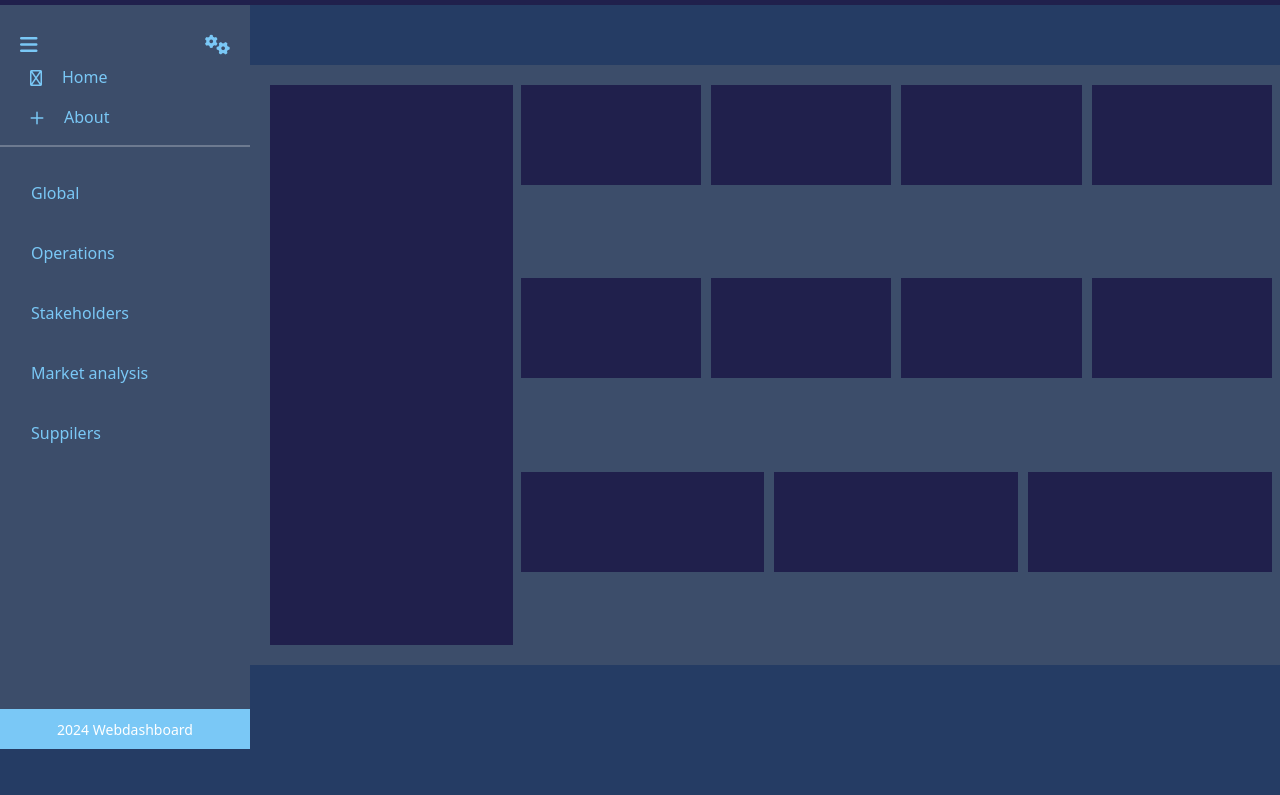
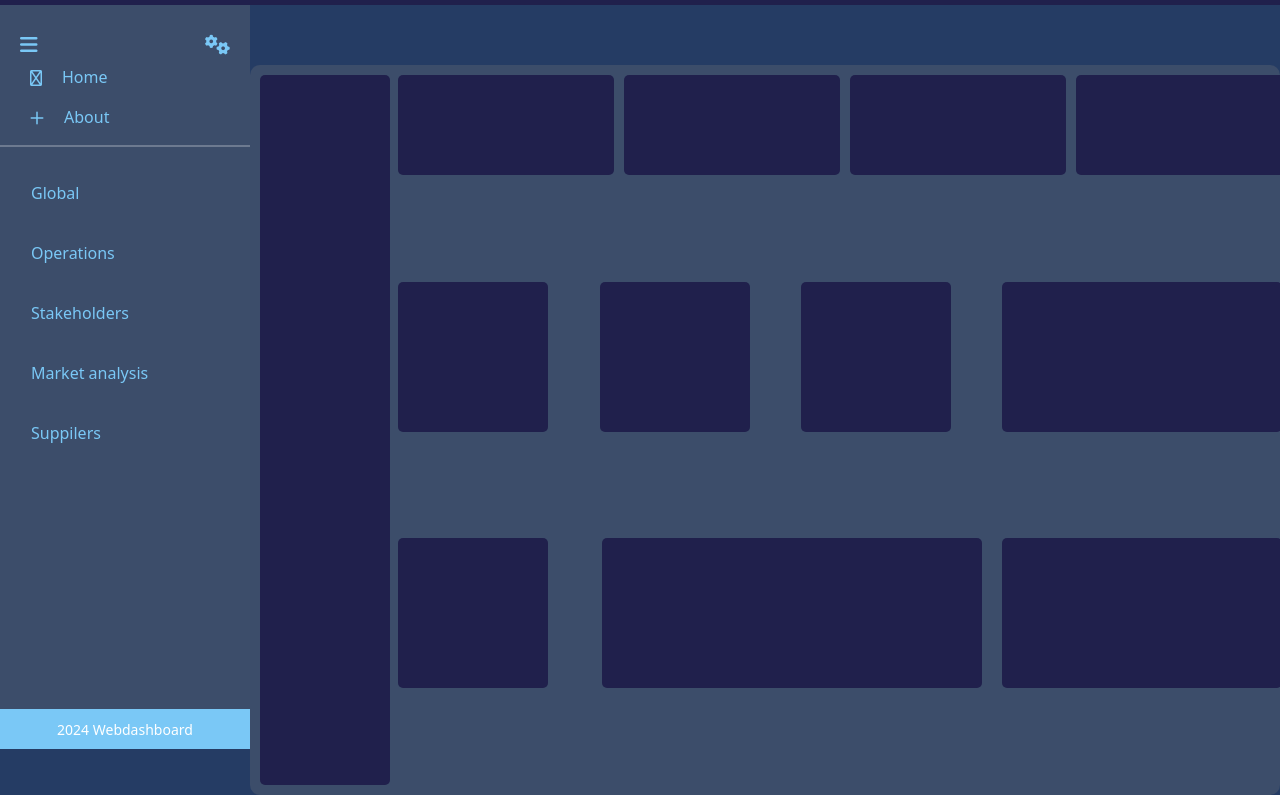
Before and after one commit to Vitorio-dev/contoso-clone, a plain HTML site: page index.html in a window 1280 px wide. Shown: the part 51-846 px from the top of the page. Before the commit the page ends 800 px from the top, so only its background shows below. Drawn offline with Linux system fonts and the light colour scheme.

Commit message:
alterações na grafics

```diff
--- a/index.html
+++ b/index.html
@@ -120,25 +120,26 @@
       <section class="grafics d-grid">
         <div class="left-box"></div>
         <div class="right-box d-grid">
-          <div class="row d-grid">
+          <div class="row d-grid gridUm">
             <div class="grid-item"></div>
             <div class="grid-item"></div>
             <div class="grid-item"></div>
             <div class="grid-item"></div>
           </div>
-          <div class="row d-grid">
-            <div class="grid-item"></div>
-            <div class="grid-item"></div>
-            <div class="grid-item"></div>
-            <div class="grid-item"></div>
+          <div class="row d-grid gridDois">
+            <div class="grid-item pequeno"></div>
+            <div class="grid-item pequeno"></div>
+            <div class="grid-item pequeno"></div>
+            <div class="grid-item largo"></div>
           </div>
-          <div class="row d-grid">
-            <div class="grid-item"></div>
-            <div class="grid-item"></div>
-            <div class="grid-item"></div>
+          <div class="row d-grid gridTrez">
+            <div class="grid-item pequeno"></div>
+            <div class="grid-item maior"></div>
+            <div class="grid-item largo"></div>
           </div>
         </div>
       </section>
+
 
 
     </main>
--- a/style/grafics.css
+++ b/style/grafics.css
@@ -1,21 +1,23 @@
 .grafics {
     background-color: var(--cor-de-fundo-section) !important;
     display: grid;
-    grid-template-columns: 1fr 3fr;
-    gap: 20px;
-    height: 600px;
-    padding: 20px;
+    grid-template-columns: 0.6fr 4fr;
+    gap: 10px;
+    padding: 10px;
+    border: 2px solid var(--cor-de-contraste);
+    border-radius: 10px;
+    height: calc(100vh - 70px); /* Calcula o espaço para evitar rolagem */
+    box-sizing: border-box;
   }
 
   .left-box {
     background-color: var(--cor-de-fundo-secundaria) !important;
-    height: 100%;
+    border-radius: 5px;
   }
 
   .right-box {
     display: grid;
-    grid-template-rows: repeat(3, 1fr);
-    gap: 20px;
+    gap: 10px;
   }
 
   .row {
@@ -25,14 +27,43 @@
 
   .row:nth-child(1),
   .row:nth-child(2) {
-    grid-template-columns: repeat(4, 1fr);
+    grid-template-columns: repeat(4, 1fr); /* Ajuste uniforme para 4 colunas */
   }
 
   .row:nth-child(3) {
-    grid-template-columns: repeat(3, 1fr);
+    grid-template-columns: repeat(3, 1fr); /* Ajuste uniforme para 3 colunas */
   }
 
   .grid-item {
+     margin-left: 10px;
     background-color: var(--cor-de-fundo-secundaria) !important;
+    border-radius: 5px;
+    width: 150px;
     height: 100px;
   }
+
+  .grid-item.pequeno{
+    width: 150px;
+  }
+
+  .grid-item.largo {
+    width: 280px; /* Largura total */
+    height: 150px; /* Altura maior para destacar */
+  }
+
+  .grid-item.maior {
+    width: 380px;
+  }
+
+  .gridUm div {
+    width: 100%;
+  }
+
+  .gridDois div {
+    height: 150px;
+  }
+
+  .gridTrez div {
+    width: 100%;
+    height: 150px;
+  }
```
